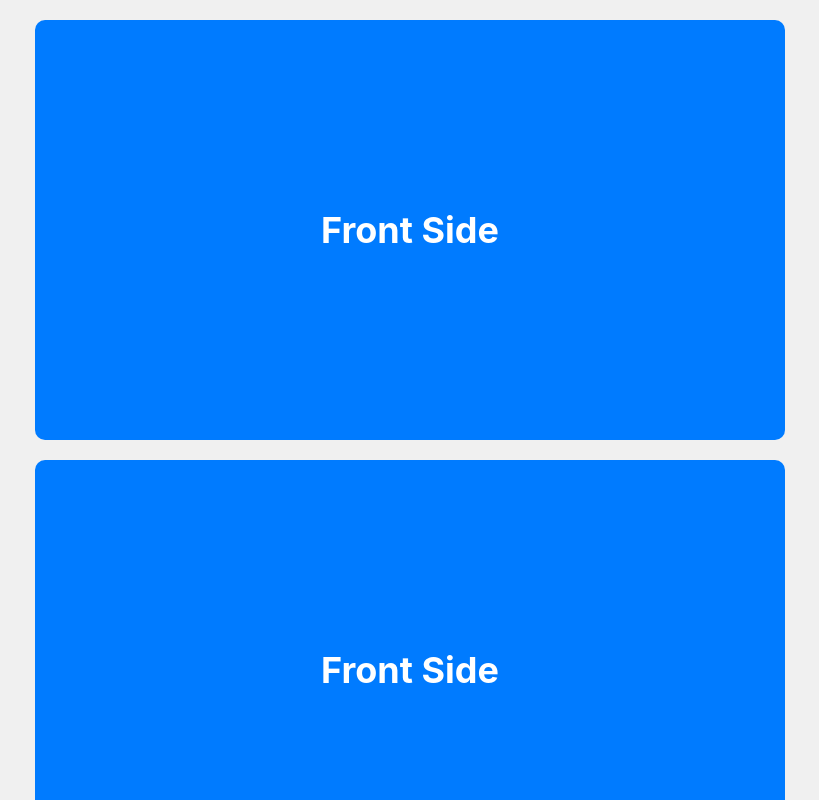
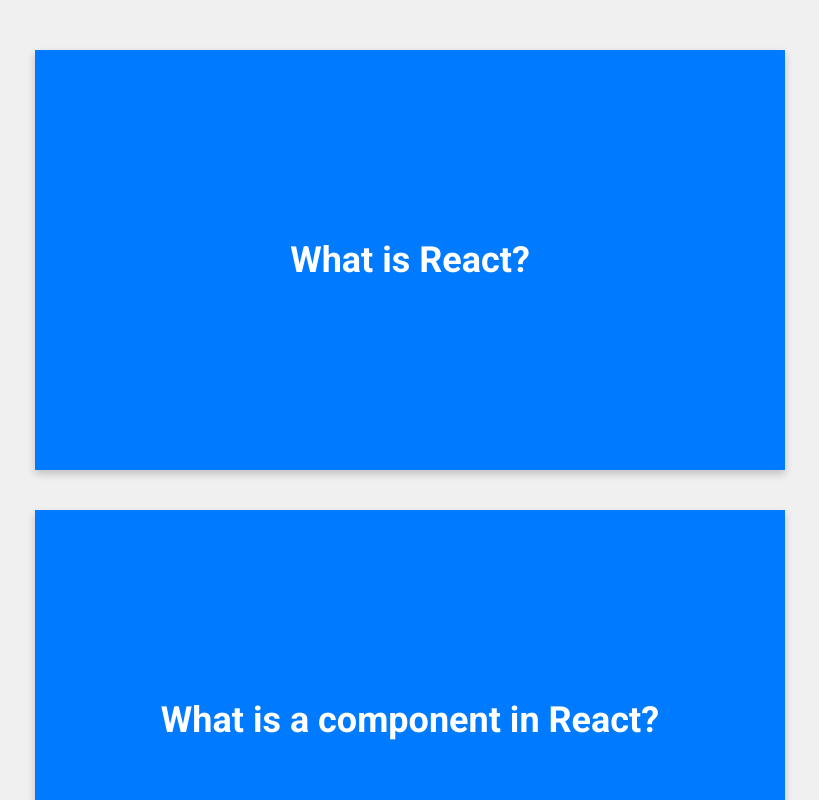
Before and after one commit to hectoraltamira1ai/tutor-app, a React (Create React App) app: page / in a window 1280 px wide. Shown: the top 800 px of the page, without its empty margins (230-1049 px from the left). Built offline with nearby package versions, Linux system fonts and the light colour scheme.

Commit message:
Added Question on React

```diff
--- a/public/index.html
+++ b/public/index.html
@@ -24,6 +24,7 @@
       work correctly both with client-side routing and a non-root public URL.
       Learn how to configure a non-root public URL by running `npm run build`.
     -->
+    <link href="https://fonts.googleapis.com/css2?family=Roboto:wght@400;700&display=swap" rel="stylesheet">
     <title>React App</title>
   </head>
   <body>
--- a/src/App.css
+++ b/src/App.css
@@ -6,17 +6,6 @@
   height: 100vh;
   padding: 20px; /* Add padding instead of margin */
   background-color: #f0f0f0;
-}
-
-.App-logo {
-  height: 40vmin;
-  pointer-events: none;
-}
-
-@media (prefers-reduced-motion: no-preference) {
-  .App-logo {
-    animation: App-logo-spin infinite 20s linear;
-  }
 }
 
 .App-header {
@@ -34,15 +23,6 @@
   color: #61dafb;
 }
 
-@keyframes App-logo-spin {
-  from {
-    transform: rotate(0deg);
-  }
-  to {
-    transform: rotate(360deg);
-  }
-}
-
 .card-container {
   display: flex;
   flex-wrap: wrap;
@@ -51,12 +31,17 @@
   width: 100%; /* Ensure the container takes full width */
   max-width: 1000px;
   margin: 0 auto; /* Center the container horizontally */
+  padding: 20px; /* Add padding for spacing */
 }
 
 .card {
   width: 750px; /* Fixed size for larger screens */
   height: 420px; /* Fixed size for larger screens */
   perspective: 1000px;
+  box-shadow: 0 4px 8px rgba(0, 0, 0, 0.2); /* Add shadow to the cards */
+  margin: 10px; /* Add margin for spacing */
+  font-family: 'Roboto', sans-serif; /* Add Roboto font-family */
+  font-weight: 400; /* Set lower font-weight */
 }
 
 /* Media queries for responsiveness */
@@ -65,12 +50,18 @@
     width: 650px;
     height: 420px;
   }
+  .card-front, .card-back {
+    font-size: 20px;
+  }
 }
 
 @media (max-width: 992px) {
   .card {
     width: 550px;
     height: 420px;
+  }
+  .card-front, .card-back {
+    font-size: 18px;
   }
 }
 
@@ -79,12 +70,18 @@
     width: 450px;
     height: 420px;
   }
+  .card-front, .card-back {
+    font-size: 16px;
+  }
 }
 
 @media (max-width: 576px) {
   .card {
     width: 350px;
     height: 420px;
+  }
+  .card-front, .card-back {
+    font-size: 14px;
   }
 }
 
@@ -103,7 +100,6 @@
 .card-front, .card-back {
   width: 100%;
   height: 100%;
-  border-radius: 10px;
   position: absolute;
   backface-visibility: hidden;
   display: flex;
@@ -111,6 +107,9 @@
   align-items: center;
   font-size: 24px;
   color: white;
+  padding: 0px,1.25rem,0px,1.25rem; /* Add padding to the front and back of the cards */
+  font-family: 'Roboto', sans-serif; /* Add Roboto font-family */
+  font-weight: 400; /* Set lower font-weight */
 }
 
 .card-front {
@@ -121,3 +120,28 @@
   background-color: #28a745;
   transform: rotateY(180deg);
 }
+
+/* Adjust font size for different screen sizes */
+@media (max-width: 1200px) {
+  .card-front, .card-back {
+    font-size: 20px;
+  }
+}
+
+@media (max-width: 992px) {
+  .card-front, .card-back {
+    font-size: 18px;
+  }
+}
+
+@media (max-width: 768px) {
+  .card-front, .card-back {
+    font-size: 16px;
+  }
+}
+
+@media (max-width: 576px) {
+  .card-front, .card-back {
+    font-size: 14px;
+  }
+}
--- a/src/App.js
+++ b/src/App.js
@@ -1,7 +1,7 @@
 import React, { useState } from 'react';
 import './App.css';
 
-function FlipCard() {
+function FlipCard({ question, answer }) {
     const [isFlipped, setIsFlipped] = useState(false);
 
     const handleClick = () => {
@@ -12,10 +12,10 @@ function FlipCard() {
         <div className={`card ${isFlipped ? 'is-flipped' : ''}`} onClick={handleClick}>
             <div className="card-inner">
                 <div className="card-front">
-                    <h2>Front Side</h2>
+                    <h2>{question}</h2>
                 </div>
                 <div className="card-back">
-                    <h2>Back Side</h2>
+                    <h2>{answer}</h2>
                 </div>
             </div>
         </div>
@@ -23,12 +23,119 @@ function FlipCard() {
 }
 
 function App() {
+    const questions = [
+        { id: 1, text: 'What is React?' },
+        { id: 2, text: 'What is a component in React?' },
+        { id: 3, text: 'What is JSX?' },
+        { id: 4, text: 'What is the virtual DOM?' },
+        { id: 5, text: 'What are props in React?' },
+        { id: 6, text: 'What is state in React?' },
+        { id: 7, text: 'What is a React Hook?' },
+        { id: 8, text: 'What is useState?' },
+        { id: 9, text: 'What is useEffect?' },
+        { id: 10, text: 'What is a functional component?' },
+        { id: 11, text: 'What is a class component?' },
+        { id: 12, text: 'What is the difference between state and props?' },
+        { id: 13, text: 'What is the lifecycle of a React component?' },
+        { id: 14, text: 'What is the purpose of keys in React?' },
+        { id: 15, text: 'What is the context API?' },
+        { id: 16, text: 'What is Redux?' },
+        { id: 17, text: 'What is the difference between Redux and Context API?' },
+        { id: 18, text: 'What are higher-order components?' },
+        { id: 19, text: 'What is React Router?' },
+        { id: 20, text: 'What is the difference between React Router and Reach Router?' },
+        { id: 21, text: 'What is the use of refs in React?' },
+        { id: 22, text: 'What is the use of fragments in React?' },
+        { id: 23, text: 'What is the use of portals in React?' },
+        { id: 24, text: 'What is the use of error boundaries in React?' },
+        { id: 25, text: 'What is the use of lazy loading in React?' },
+        { id: 26, text: 'What is the use of Suspense in React?' },
+        { id: 27, text: 'What is the use of memo in React?' },
+        { id: 28, text: 'What is the use of useMemo in React?' },
+        { id: 29, text: 'What is the use of useCallback in React?' },
+        { id: 30, text: 'What is the use of useRef in React?' },
+        { id: 31, text: 'What is the use of useContext in React?' },
+        { id: 32, text: 'What is the use of useReducer in React?' },
+        { id: 33, text: 'What is the use of useLayoutEffect in React?' },
+        { id: 34, text: 'What is the use of useImperativeHandle in React?' },
+        { id: 35, text: 'What is the use of useDebugValue in React?' },
+        { id: 36, text: 'What is the use of useTransition in React?' },
+        { id: 37, text: 'What is the use of useDeferredValue in React?' },
+        { id: 38, text: 'What is the use of useId in React?' },
+        { id: 39, text: 'What is the use of useSyncExternalStore in React?' },
+        { id: 40, text: 'What is the use of useInsertionEffect in React?' },
+        { id: 41, text: 'What is the use of useEffectOnce in React?' },
+        { id: 42, text: 'What is the use of useUpdateEffect in React?' },
+        { id: 43, text: 'What is the use of useMount in React?' },
+        { id: 44, text: 'What is the use of useUnmount in React?' },
+        { id: 45, text: 'What is the use of usePrevious in React?' },
+        { id: 46, text: 'What is the use of useEventListener in React?' },
+        { id: 47, text: 'What is the use of useWindowSize in React?' },
+        { id: 48, text: 'What is the use of useMediaQuery in React?' },
+        { id: 49, text: 'What is the use of useLocalStorage in React?' },
+        { id: 50, text: 'What is the use of useSessionStorage in React?' }
+    ];
+
+    const answers = [
+        { id: 1, text: 'React is a JavaScript library for building user interfaces.' },
+        { id: 2, text: 'A component is a reusable piece of UI.' },
+        { id: 3, text: 'JSX is a syntax extension that looks similar to XML or HTML.' },
+        { id: 4, text: 'The virtual DOM is a lightweight copy of the actual DOM.' },
+        { id: 5, text: 'Props are inputs to a React component.' },
+        { id: 6, text: 'State is an object that determines how that component renders & behaves.' },
+        { id: 7, text: 'A Hook is a special function that lets you use state and other React features.' },
+        { id: 8, text: 'useState is a Hook that lets you add state to functional components.' },
+        { id: 9, text: 'useEffect is a Hook that lets you perform side effects in functional components.' },
+        { id: 10, text: 'A functional component is a JavaScript function that returns a React element.' },
+        { id: 11, text: 'A class component is a JavaScript class that extends React.Component.' },
+        { id: 12, text: 'State is managed within the component, while props are passed to the component.' },
+        { id: 13, text: 'The lifecycle of a React component includes mounting, updating, and unmounting.' },
+        { id: 14, text: 'Keys help React identify which items have changed, are added, or are removed.' },
+        { id: 15, text: 'The context API is a way to pass data through the component tree without props.' },
+        { id: 16, text: 'Redux is a state management library for JavaScript applications.' },
+        { id: 17, text: 'Redux is more powerful and complex, while Context API is simpler and built-in.' },
+        { id: 18, text: 'Higher-order components are functions that take a component and return a new component.' },
+        { id: 19, text: 'React Router is a library for routing in React applications.' },
+        { id: 20, text: 'React Router is more widely used, while Reach Router focuses on accessibility.' },
+        { id: 21, text: 'Refs provide a way to access DOM nodes or React elements created in the render method.' },
+        { id: 22, text: 'Fragments let you group a list of children without adding extra nodes to the DOM.' },
+        { id: 23, text: 'Portals provide a way to render children into a DOM node outside the parent component.' },
+        { id: 24, text: 'Error boundaries catch JavaScript errors anywhere in the child component tree.' },
+        { id: 25, text: 'Lazy loading is a technique to load components only when they are needed.' },
+        { id: 26, text: 'Suspense lets you wait for some code to load and declaratively specify a loading state.' },
+        { id: 27, text: 'Memo is a higher-order component that memoizes the result of a component.' },
+        { id: 28, text: 'useMemo is a Hook that memoizes the result of a function.' },
+        { id: 29, text: 'useCallback is a Hook that memoizes a callback function.' },
+        { id: 30, text: 'useRef is a Hook that returns a mutable ref object.' },
+        { id: 31, text: 'useContext is a Hook that returns the current context value.' },
+        { id: 32, text: 'useReducer is a Hook that is used for state management.' },
+        { id: 33, text: 'useLayoutEffect is a Hook that fires synchronously after all DOM mutations.' },
+        { id: 34, text: 'useImperativeHandle is a Hook that customizes the instance value exposed by ref.' },
+        { id: 35, text: 'useDebugValue is a Hook that displays a label for custom hooks in React DevTools.' },
+        { id: 36, text: 'useTransition is a Hook that lets you mark updates as transitions.' },
+        { id: 37, text: 'useDeferredValue is a Hook that lets you defer re-rendering a non-urgent part of the tree.' },
+        { id: 38, text: 'useId is a Hook that generates a unique ID.' },
+        { id: 39, text: 'useSyncExternalStore is a Hook for reading and subscribing from external stores.' },
+        { id: 40, text: 'useInsertionEffect is a Hook that fires synchronously before all DOM mutations.' },
+        { id: 41, text: 'useEffectOnce is a custom Hook that runs an effect only once.' },
+        { id: 42, text: 'useUpdateEffect is a custom Hook that runs an effect only on updates.' },
+        { id: 43, text: 'useMount is a custom Hook that runs an effect only on mount.' },
+        { id: 44, text: 'useUnmount is a custom Hook that runs an effect only on unmount.' },
+        { id: 45, text: 'usePrevious is a custom Hook that returns the previous value of a state or prop.' },
+        { id: 46, text: 'useEventListener is a custom Hook that adds an event listener to a target.' },
+        { id: 47, text: 'useWindowSize is a custom Hook that returns the current window size.' },
+        { id: 48, text: 'useMediaQuery is a custom Hook that returns whether a media query matches.' },
+        { id: 49, text: 'useLocalStorage is a custom Hook that manages local storage.' },
+        { id: 50, text: 'useSessionStorage is a custom Hook that manages session storage.' }
+    ];
+
     return (
         <div className="App">
             <div className="card-container">
-                {Array.from({ length: 10 }).map((_, index) => (
-                    <FlipCard key={index} />
-                ))}
+                {questions.map((question) => {
+                    const answer = answers.find((answer) => answer.id === question.id);
+                    return <FlipCard key={question.id} question={question.text} answer={answer.text} />;
+                })}
             </div>
         </div>
     );
--- a/styles.css
+++ b/styles.css
@@ -5,12 +5,17 @@ body {
     height: 100vh;
     margin: 0;
     background-color: #f0f0f0;
+    font-family: 'Roboto', sans-serif; /* Add Roboto font-family */
+    font-weight: 400; /* Set lower font-weight */
 }
 
 .card {
     width: 150px;
     height: 300px;
     perspective: 1000px;
+    box-shadow: 0 4px 8px rgba(0, 0, 0, 0.2); /* Add shadow to the cards */
+    font-family: 'Roboto', sans-serif; /* Add Roboto font-family */
+    font-weight: 400; /* Set lower font-weight */
 }
 
 .card-inner {
@@ -35,6 +40,8 @@ body {
     align-items: center;
     font-size: 24px;
     color: white;
+    font-family: 'Roboto', sans-serif; /* Add Roboto font-family */
+    font-weight: 400; /* Set lower font-weight */
 }
 
 .card-front {
```
